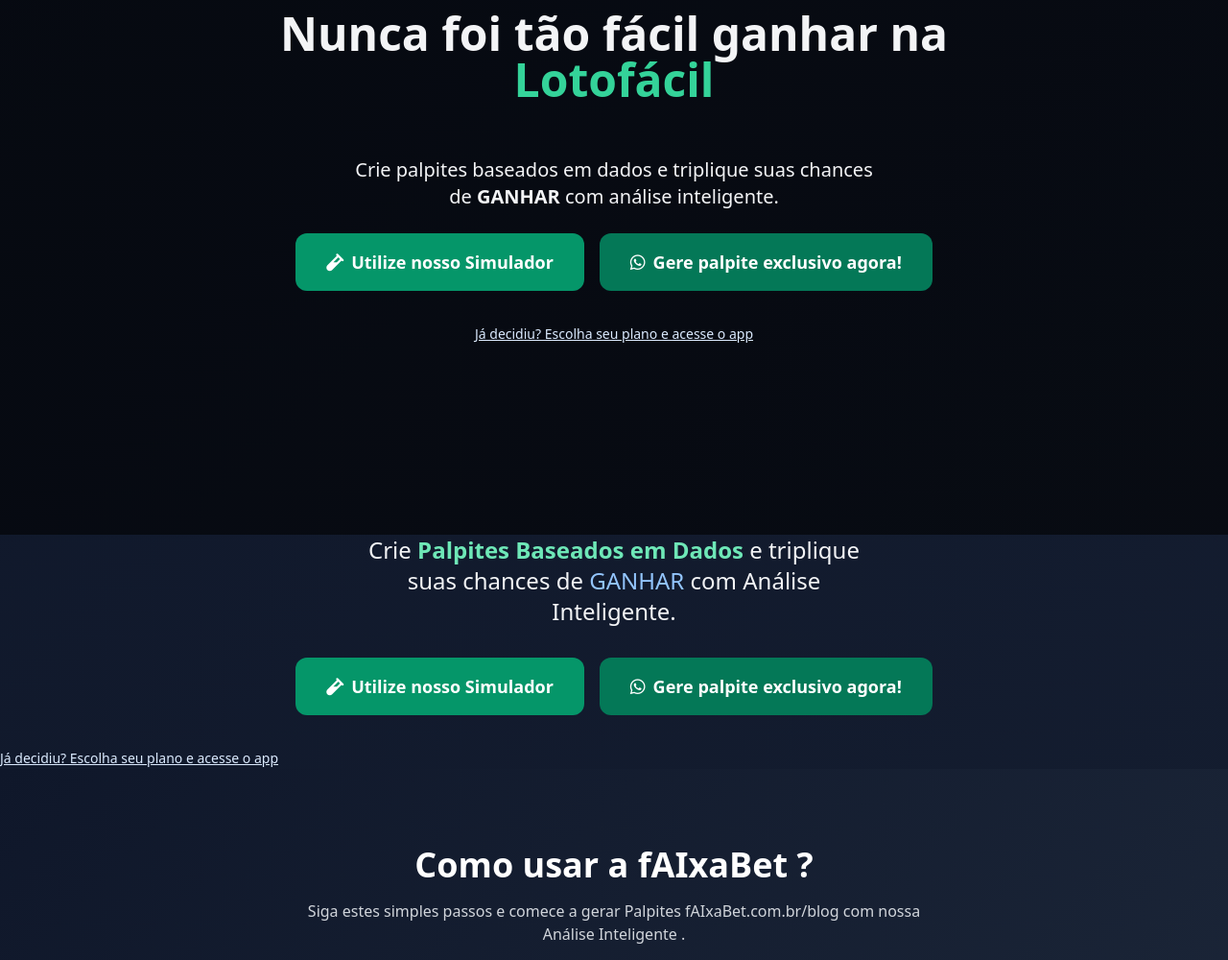
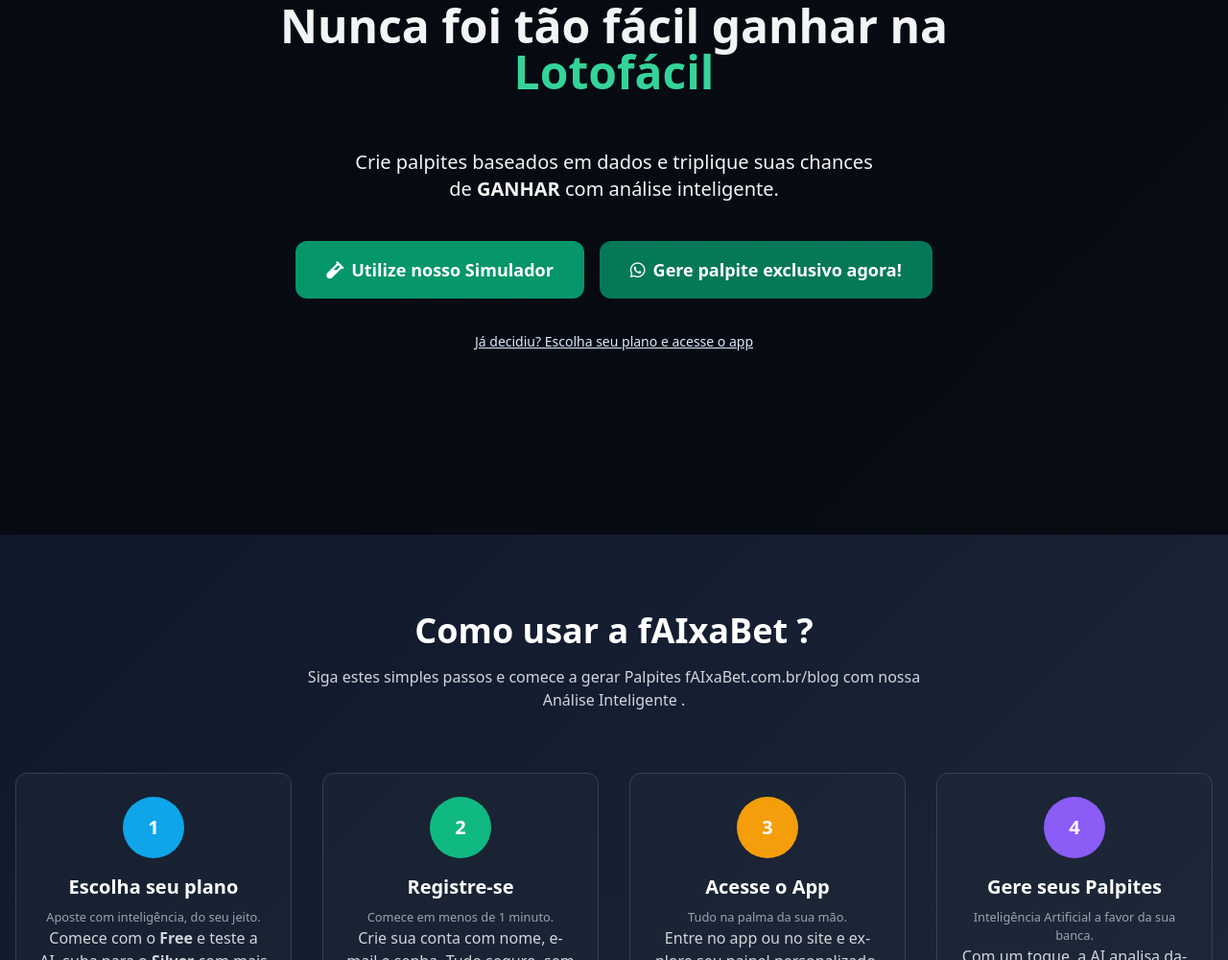
Before and after one commit to faixarica/faixabet-site, a plain HTML site: page index.html in a window 1280 px wide. Shown: the part 243-1243 px from the top of the page at 96% size. Drawn offline with nearby package versions, Linux system fonts and the light colour scheme; a script that the page names is missing.

Commit message:
carrocel index.html 5

```diff
--- a/index.html
+++ b/index.html
@@ -2,7 +2,8 @@
 <html lang="pt-BR">
 <head>
   <meta charset="utf-8"/>
-  <meta name="viewport" content="width=device-width, initial-scale=1.0"/>
+  <meta name="viewport" content="width=device-width, initial-scale=1.0">
+
 
   <!-- Google tag (gtag.js) 02/09/2025 -->
     <script async src="https://www.googletagmanager.com/gtag/js?id=G-R09Y7V5J5T"></script>
@@ -16,7 +17,8 @@
 
 
   <!-- SEO BÁSICO -->
-  <title>fAIxaBet | Palpites inteligentes para Lotofácil, Lotomania e mais</title>
+  <title>fAIxaBet | Palpites inteligentes para Lotofácil, Lotomania e Mega-Sena</title>
+
   <meta name="description" content="Receba Palpites certeiros para jogos como Lotofácil, Lotomania e outras loterias. Usamos inteligência artificial para aumentar suas chances de vitória."/>
   <script src="https://js.stripe.com/v3/"></script>
 
@@ -254,14 +256,14 @@
       </div>
     </div>
 
-      <!-- Subtítulo RESPONSIVO (use este) -->
-      <p class="mx-auto max-w-xl px-3 text-sm sm:text-base md:text-lg lg:text-xl leading-snug sm:leading-relaxed text-gray-100 break-words"
+    <!-- Subtítulo RESPONSIVO -->
+    <p class="mx-auto max-w-md sm:max-w-xl px-3 text-sm sm:text-base md:text-lg lg:text-xl leading-snug sm:leading-relaxed text-gray-100 break-words"
       style="-webkit-hyphens:auto; -ms-hyphens:auto; hyphens:auto;">
       Crie palpites baseados em dados e triplique suas chances de <strong>GANHAR</strong> com análise inteligente.
     </p>
 
-      <!-- Botões Principais (mantidos responsivos) -->
-      <div class="flex flex-col sm:flex-row gap-4 justify-center mt-6 mb-8">
+    <!-- Botões Principais -->
+    <div class="flex flex-col sm:flex-row gap-4 justify-center mt-8 sm:mt-10 mb-8">
       <a href="simulador-faixabet.html" target="_blank"
         class="w-full sm:w-auto bg-green-600 hover:bg-green-500 text-white font-bold py-3 sm:py-4 px-6 sm:px-8 rounded-xl text-base sm:text-lg transition flex items-center justify-center">
         <i class="fas fa-vial mr-2"></i> Utilize nosso Simulador
@@ -275,8 +277,10 @@
     <a href="#planos" class="inline-block text-blue-100 hover:text-green-300 text-xs sm:text-sm font-medium transition underline">
       Já decidiu? Escolha seu plano e acesse o app
     </a>
+
   </div>
 </section>
+
 
   <!-- CSS extra (colocar no seu arquivo CSS ou dentro de <style>) -->
   <style>
@@ -289,6 +293,7 @@
   <!-- Swiper -->
   <link rel="stylesheet" href="https://cdn.jsdelivr.net/npm/swiper/swiper-bundle.min.css"/>
   <script src="https://cdn.jsdelivr.net/npm/swiper/swiper-bundle.min.js"></script>
+
   <script>
     var swiper = new Swiper(".mySwiper", {
       loop: true,
@@ -298,32 +303,6 @@
     });
   </script>
 
-    <!-- Subtítulo -->
-    <p class="text-sm sm:text-lg md:text-xl lg:text-2xl leading-relaxed sm:leading-normal md:leading-snug mb-6 sm:mb-8 max-w-xl mx-auto px-3 text-gray-100 text-center">
-      Crie <span class="font-semibold text-green-300">Palpites Baseados em Dados</span>
-      e triplique suas chances de
-      <br class="block sm:hidden"> <!-- Força quebra apenas no mobile -->
-      <span class="text-blue-300">GANHAR</span> com Análise Inteligente.
-    </p>
-
-
-    <!-- Botões Principais -->
-    <div class="flex flex-col sm:flex-row gap-4 justify-center mb-8">
-      <a href="simulador-faixabet.html" target="_blank"
-        class="w-full sm:w-auto bg-green-600 hover:bg-green-500 text-white font-bold py-3 sm:py-4 px-6 sm:px-8 rounded-xl text-base sm:text-lg transition flex items-center justify-center">
-        <i class="fas fa-vial mr-2"></i> Utilize nosso Simulador
-      </a>
-      <button id="openModalBtn"
-        class="w-full sm:w-auto bg-green-700 hover:bg-green-600 text-white font-bold py-3 sm:py-4 px-6 sm:px-8 rounded-xl text-base sm:text-lg transition flex items-center justify-center">
-        <i class="fab fa-whatsapp mr-2"></i> Gere palpite exclusivo agora!
-      </button>
-    </div>
-
-    <!-- CTA secundária -->
-    <a href="#planos"
-      class="inline-block text-blue-100 hover:text-green-300 text-xs sm:text-sm font-medium transition underline">
-      Já decidiu? Escolha seu plano e acesse o app
-    </a>
   </div>
 </section>
 
```
Lines whose indentation alone changed are shown as unchanged.
